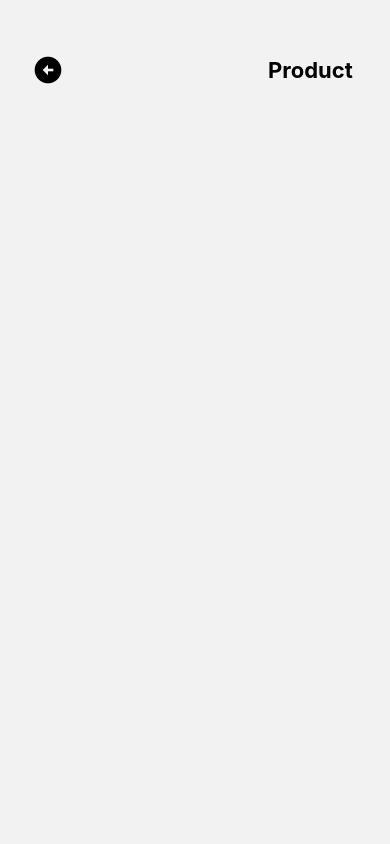
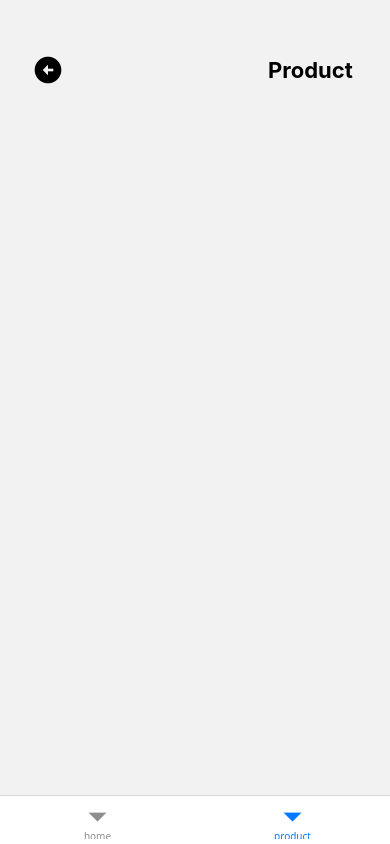
Before and after one commit to lsiqueiradev/navigation-react-native, a React Native app: screen /product in a window 390 px wide. Built offline with nearby package versions, Linux system fonts and the light colour scheme.

Commit message:
feat: implementando Bottom Navigator

```diff
--- a/package.json
+++ b/package.json
@@ -9,6 +9,8 @@
     "web": "expo start --web"
   },
   "dependencies": {
+    "@react-navigation/bottom-tabs": "^7.4.2",
+    "@react-navigation/drawer": "^7.5.2",
     "@react-navigation/native": "^7.1.14",
     "@react-navigation/native-stack": "^7.3.21",
     "expo": "~53.0.16",
--- /dev/null
+++ b/src/routes/TabsRoutes.tsx
@@ -0,0 +1,26 @@
+import {
+  BottomTabScreenProps,
+  createBottomTabNavigator,
+} from "@react-navigation/bottom-tabs";
+
+import { Home } from "@/screens/Home";
+import { Product } from "@/screens/Product";
+
+export type TabRoutesList = {
+  home: undefined;
+  product: undefined | { id: string };
+};
+
+export type TabRoutesProps<T extends keyof TabRoutesList> =
+  BottomTabScreenProps<TabRoutesList, T>;
+
+const Tab = createBottomTabNavigator<TabRoutesList>();
+
+export function TabsRoutes() {
+  return (
+    <Tab.Navigator screenOptions={{ headerShown: false }}>
+      <Tab.Screen name="home" component={Home} />
+      <Tab.Screen name="product" component={Product} />
+    </Tab.Navigator>
+  );
+}
--- a/src/routes/index.tsx
+++ b/src/routes/index.tsx
@@ -1,10 +1,10 @@
 import { NavigationContainer } from "@react-navigation/native";
-import { StackRoutes } from "./StackRoutes";
+import { TabsRoutes } from "./TabsRoutes";
 
 export function Routes() {
   return (
     <NavigationContainer>
-      <StackRoutes />
+      <TabsRoutes />
     </NavigationContainer>
   );
 }
--- a/src/screens/Product.tsx
+++ b/src/screens/Product.tsx
@@ -1,14 +1,12 @@
+import { View } from "react-native";
+
+import { TabRoutesProps } from "@/routes/TabsRoutes";
+
 import { ButtonIcon } from "@/components/ButtonIcon";
 import { Header } from "@/components/Header";
 import { Title } from "@/components/Title";
-import { StackRoutesProps } from "@/routes/StackRoutes";
-import { useRoute } from "@react-navigation/native";
-import { View } from "react-native";
 
-type RouteParams = StackRoutesProps<"product">;
-
-export function Product({ navigation, route }: StackRoutesProps<"product">) {
-  const { params } = useRoute<RouteParams["route"]>();
+export function Product({ navigation, route }: TabRoutesProps<"product">) {
   return (
     <View style={{ flex: 1, padding: 32, paddingTop: 54 }}>
       <Header>
@@ -16,8 +14,7 @@ export function Product({ navigation, route }: StackRoutesProps<"product">) {
           name="arrow-circle-left"
           onPress={() => navigation.goBack()}
         />
-        <Title>Product {params?.id}</Title>
-        {/* <Title>Product {route.params?.id}</Title> */}
+        <Title>Product {route.params?.id}</Title>
       </Header>
     </View>
   );
```
Also changed, not shown: src/screens/Home.tsx (+5 -3 lines), 1 other file (tests, documents, lock files or other folders).
